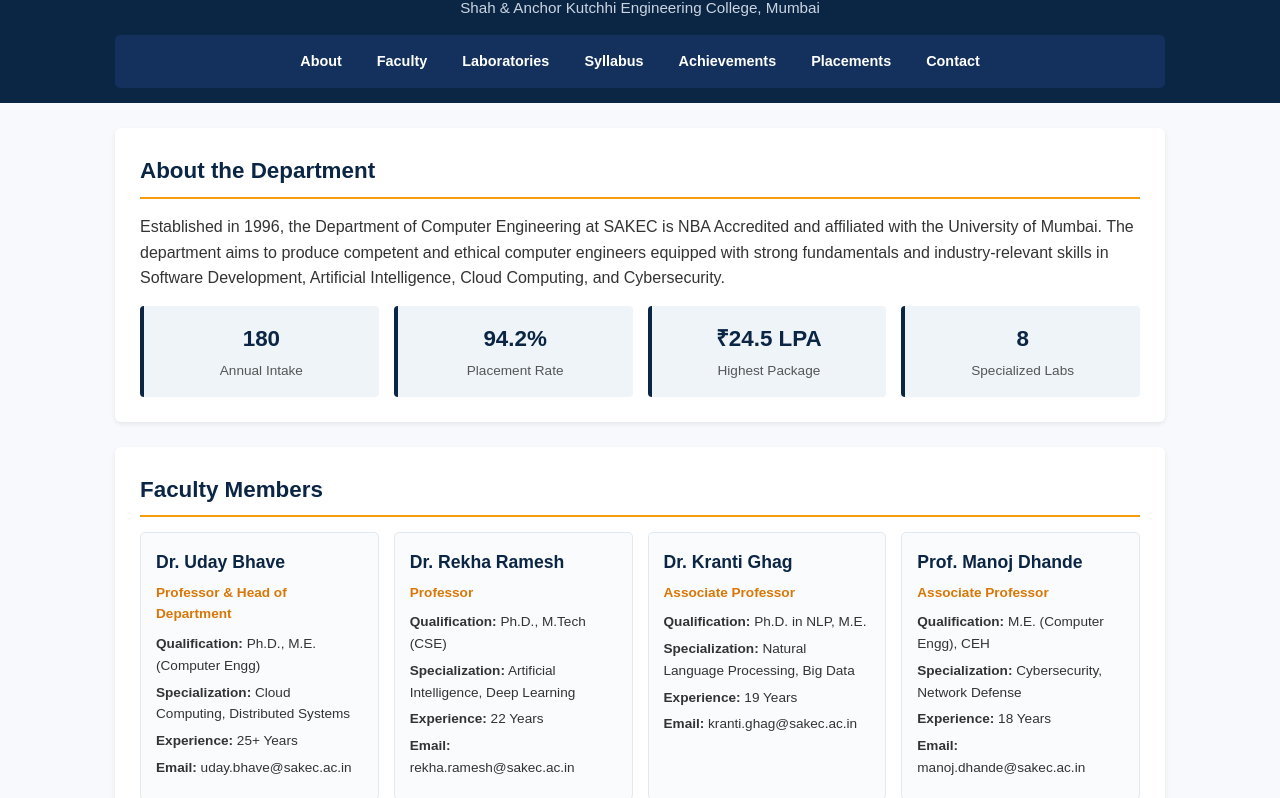
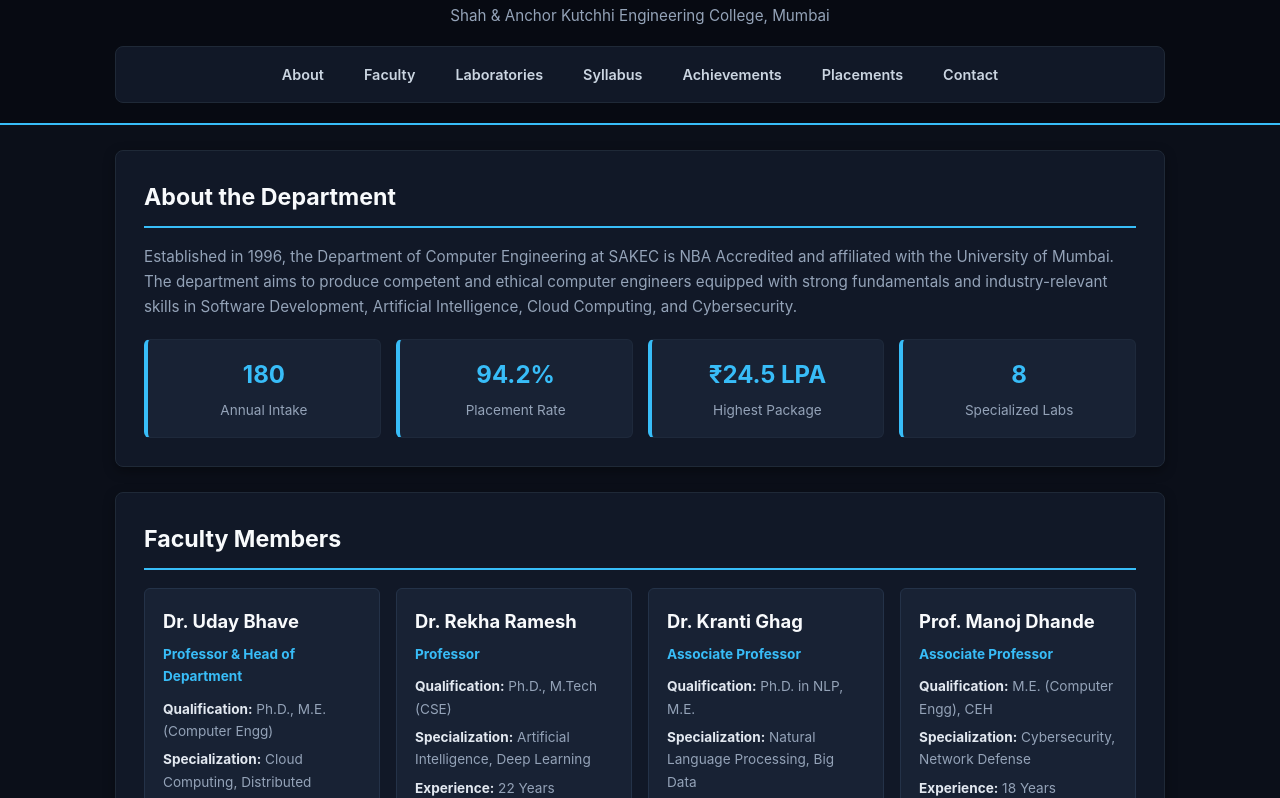
Before and after one commit to TanmayNileshShinde/CollegeDepartmentWebsite, a plain HTML site: page index.html in a window 1280 px wide. Shown: the part 80-878 px from the top of the page. Drawn offline with Linux system fonts and the light colour scheme.

Commit message:
style: apply dark minimal charcoal and electric blue color theme

```diff
--- a/css/style.css
+++ b/css/style.css
@@ -1,4 +1,4 @@
-/* Simple, Clean & Basic Styling for College Department Website */
+/* Dark Minimal Charcoal & Electric Blue Styling for College Department Website */
 
 * {
     margin: 0;
@@ -7,10 +7,10 @@
 }
 
 body {
-    font-family: Arial, Helvetica, sans-serif;
+    font-family: -apple-system, BlinkMacSystemFont, "Segoe UI", Roboto, Helvetica, Arial, sans-serif;
     line-height: 1.6;
-    color: #333333;
-    background-color: #f7f9fc;
+    color: #cbd5e1;
+    background-color: #0b0f19;
 }
 
 /* Container */
@@ -22,68 +22,80 @@ body {
 
 /* Header & Navigation */
 header {
-    background-color: #0b2545;
-    color: #ffffff;
-    padding: 25px 0 15px 0;
+    background-color: #070a12;
+    border-bottom: 2px solid #38bdf8;
+    color: #f8fafc;
+    padding: 30px 0 20px 0;
     text-align: center;
 }
 
 header h1 {
-    font-size: 1.8rem;
+    font-size: 1.9rem;
+    color: #ffffff;
     margin-bottom: 5px;
+    letter-spacing: -0.5px;
 }
 
 header p {
     font-size: 0.95rem;
-    color: #cbd5e1;
-    margin-bottom: 15px;
+    color: #94a3b8;
+    margin-bottom: 18px;
 }
 
 nav {
     display: flex;
     justify-content: center;
-    gap: 15px;
+    gap: 12px;
     flex-wrap: wrap;
-    background-color: #13315c;
+    background-color: #111827;
+    border: 1px solid #1f2937;
     padding: 10px;
-    border-radius: 5px;
+    border-radius: 8px;
 }
 
 nav a {
-    color: #ffffff;
+    color: #cbd5e1;
     text-decoration: none;
-    font-weight: bold;
+    font-weight: 600;
     font-size: 0.9rem;
-    padding: 5px 10px;
-    border-radius: 3px;
+    padding: 6px 14px;
+    border-radius: 5px;
+    transition: all 0.2s ease;
 }
 
 nav a:hover {
-    background-color: #f59e0b;
-    color: #000000;
+    background-color: #38bdf8;
+    color: #0b0f19;
 }
 
-/* Sections */
+/* Main Content Sections */
 section {
-    background-color: #ffffff;
+    background-color: #111827;
+    border: 1px solid #1f2937;
     margin: 25px 0;
-    padding: 25px;
-    border-radius: 6px;
-    box-shadow: 0 2px 5px rgba(0, 0, 0, 0.08);
+    padding: 28px;
+    border-radius: 8px;
+    box-shadow: 0 4px 12px rgba(0, 0, 0, 0.35);
 }
 
 section h2 {
-    color: #0b2545;
-    border-bottom: 2px solid #f59e0b;
-    padding-bottom: 8px;
-    margin-bottom: 15px;
-    font-size: 1.4rem;
+    color: #f8fafc;
+    border-bottom: 2px solid #38bdf8;
+    padding-bottom: 10px;
+    margin-bottom: 16px;
+    font-size: 1.45rem;
 }
 
 section h3 {
-    color: #13315c;
-    margin: 18px 0 10px 0;
+    color: #38bdf8;
+    margin: 22px 0 12px 0;
     font-size: 1.15rem;
+}
+
+section p {
+    color: #94a3b8;
+    font-size: 0.95rem;
+    line-height: 1.65;
 }
 
 /* Stats Row */
@@ -91,117 +103,147 @@ section h3 {
     display: flex;
     justify-content: space-between;
     gap: 15px;
-    margin-top: 15px;
+    margin-top: 20px;
     flex-wrap: wrap;
 }
 
 .stat-box {
     flex: 1;
-    min-width: 150px;
-    background-color: #eef4f8;
-    border-left: 4px solid #0b2545;
-    padding: 15px;
+    min-width: 160px;
+    background-color: #182234;
+    border: 1px solid #1e293b;
+    border-left: 4px solid #38bdf8;
+    padding: 16px;
     text-align: center;
-    border-radius: 4px;
+    border-radius: 6px;
 }
 
 .stat-box h3 {
-    color: #0b2545;
-    font-size: 1.4rem;
+    color: #38bdf8;
+    font-size: 1.5rem;
     margin: 0;
 }
 
 .stat-box p {
-    color: #555555;
+    color: #94a3b8;
     font-size: 0.85rem;
-    margin-top: 3px;
+    margin-top: 4px;
 }
 
 /* Cards Grid */
 .grid {
     display: grid;
-    grid-template-columns: repeat(auto-fit, minmax(220px, 1fr));
-    gap: 15px;
-    margin-top: 15px;
+    grid-template-columns: repeat(auto-fit, minmax(230px, 1fr));
+    gap: 16px;
+    margin-top: 18px;
 }
 
 .card {
-    background-color: #fafbfc;
-    border: 1px solid #e2e8f0;
-    border-radius: 5px;
-    padding: 15px;
+    background-color: #182234;
+    border: 1px solid #243248;
+    border-radius: 6px;
+    padding: 18px;
+    transition: transform 0.2s ease, border-color 0.2s ease;
+}
+
+.card:hover {
+    transform: translateY(-2px);
+    border-color: #38bdf8;
 }
 
 .card h3 {
-    color: #0b2545;
-    font-size: 1.1rem;
-    margin: 0 0 5px 0;
+    color: #f8fafc;
+    font-size: 1.15rem;
+    margin: 0 0 6px 0;
 }
 
 .card .role {
-    font-weight: bold;
-    color: #d97706;
+    font-weight: 700;
+    color: #38bdf8;
     font-size: 0.85rem;
-    margin-bottom: 8px;
+    margin-bottom: 10px;
 }
 
 .card p {
     font-size: 0.85rem;
-    margin-bottom: 5px;
+    color: #94a3b8;
+    margin-bottom: 6px;
+}
+
+.card p strong {
+    color: #e2e8f0;
 }
 
 /* Tables */
 table {
     width: 100%;
     border-collapse: collapse;
-    margin-top: 15px;
+    margin-top: 16px;
     font-size: 0.9rem;
 }
 
 table th, table td {
-    border: 1px solid #cbd5e1;
-    padding: 9px 12px;
+    border: 1px solid #243248;
+    padding: 10px 14px;
     text-align: left;
 }
 
 table th {
-    background-color: #0b2545;
-    color: #ffffff;
+    background-color: #0f172a;
+    color: #38bdf8;
+    font-weight: 700;
 }
 
 table tr:nth-child(even) {
-    background-color: #f8fafc;
+    background-color: #162032;
+}
+
+table tr:nth-child(odd) {
+    background-color: #111827;
 }
 
 table tr:hover {
-    background-color: #f1f5f9;
+    background-color: #1e2e47;
 }
 
-/* Lists */
+table td strong {
+    color: #f1f5f9;
+}
+
+/* Achievements List */
 .achieve-list {
     margin-left: 20px;
-    font-size: 0.9rem;
+    font-size: 0.92rem;
+    color: #94a3b8;
 }
 
 .achieve-list li {
-    margin-bottom: 10px;
+    margin-bottom: 12px;
+    line-height: 1.6;
 }
 
+.achieve-list strong {
+    color: #f1f5f9;
+}
+
+/* Recruiters Box */
 .recruiters {
-    background-color: #f1f5f9;
-    padding: 12px;
-    border-radius: 4px;
-    font-size: 0.9rem;
-    color: #334155;
-    line-height: 1.8;
+    background-color: #182234;
+    border: 1px solid #243248;
+    padding: 15px;
+    border-radius: 6px;
+    font-size: 0.92rem;
+    color: #cbd5e1;
+    line-height: 1.9;
 }
 
 /* Footer */
 footer {
-    background-color: #0b2545;
-    color: #cbd5e1;
+    background-color: #070a12;
+    border-top: 1px solid #1f2937;
+    color: #64748b;
     text-align: center;
-    padding: 20px;
+    padding: 24px;
     font-size: 0.85rem;
-    margin-top: 30px;
+    margin-top: 40px;
 }
```
